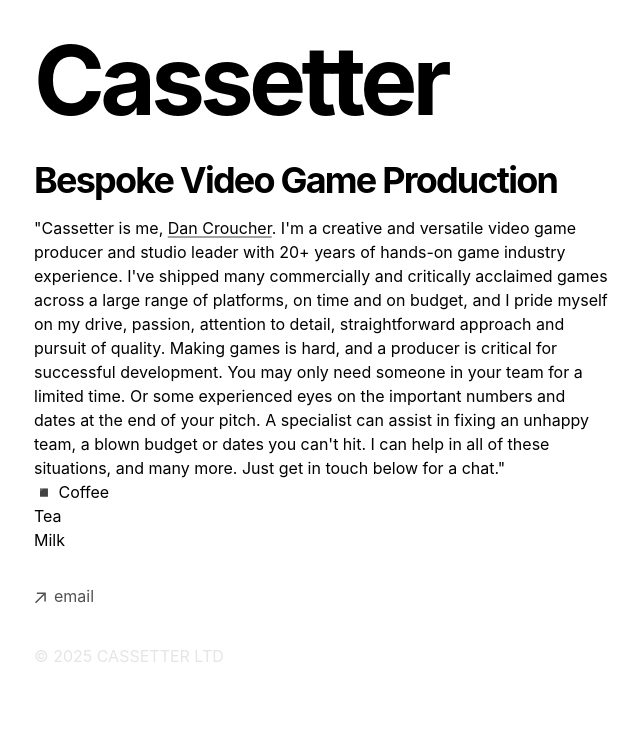
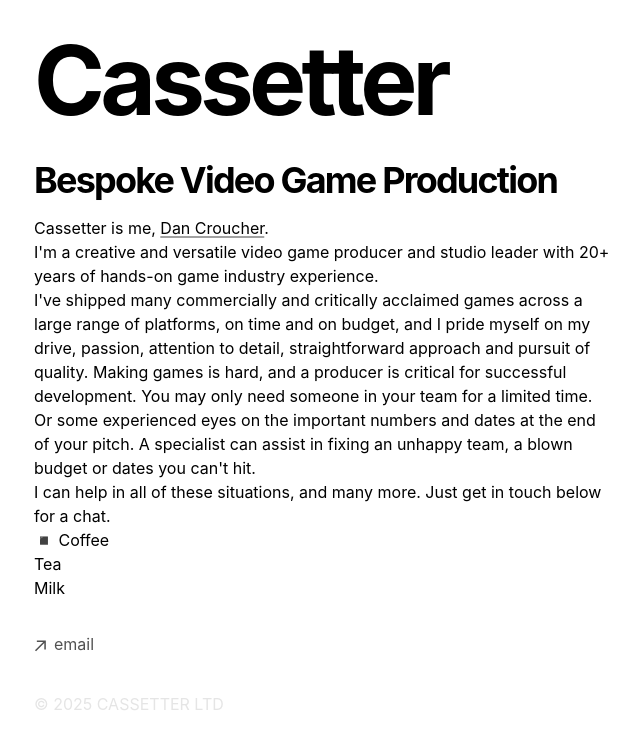
Before and after one commit to dancroucher/cassetter, a Next.js app: page / in a window 1280 px wide. Shown: the top 748 px of the page, without its empty margins (318-958 px from the left). Built offline with nearby package versions, Linux system fonts and the light colour scheme.

Commit message:
Update page.tsx

```diff
--- a/app/page.tsx
+++ b/app/page.tsx
@@ -10,11 +10,17 @@ export default function Page() {
         Bespoke Video Game Production
       </h2>
           <p className="prose">
-            "Cassetter is me, <a href="https://www.linkedin.com/in/dancroucher/">Dan Croucher</a>.
-            I'm a creative and versatile video game producer and studio leader with 20+ years of hands-on game industry experience.
-            I've shipped many commercially and critically acclaimed games across a large range of platforms, on time and on budget, and I pride myself on my drive, passion, attention to detail, straightforward approach and pursuit of quality.
+            Cassetter is me, <a href="https://www.linkedin.com/in/dancroucher/">Dan Croucher</a>.
+          </p>
+          <p>
+          I'm a creative and versatile video game producer and studio leader with 20+ years of hands-on game industry experience.
+          </p>
+          <p>
+          I've shipped many commercially and critically acclaimed games across a large range of platforms, on time and on budget, and I pride myself on my drive, passion, attention to detail, straightforward approach and pursuit of quality.
           Making games is hard, and a producer is critical for successful development. You may only need someone in your team for a limited time. Or some experienced eyes on the important numbers and dates at the end of your pitch. A specialist can assist in fixing an unhappy team, a blown budget or dates you can't hit.
-          I can help in all of these situations, and many more. Just get in touch below for a chat."
+          </p>
+          <p>
+          I can help in all of these situations, and many more. Just get in touch below for a chat.
           </p>
           <ul>
             <li>◾ Coffee</li>
```
